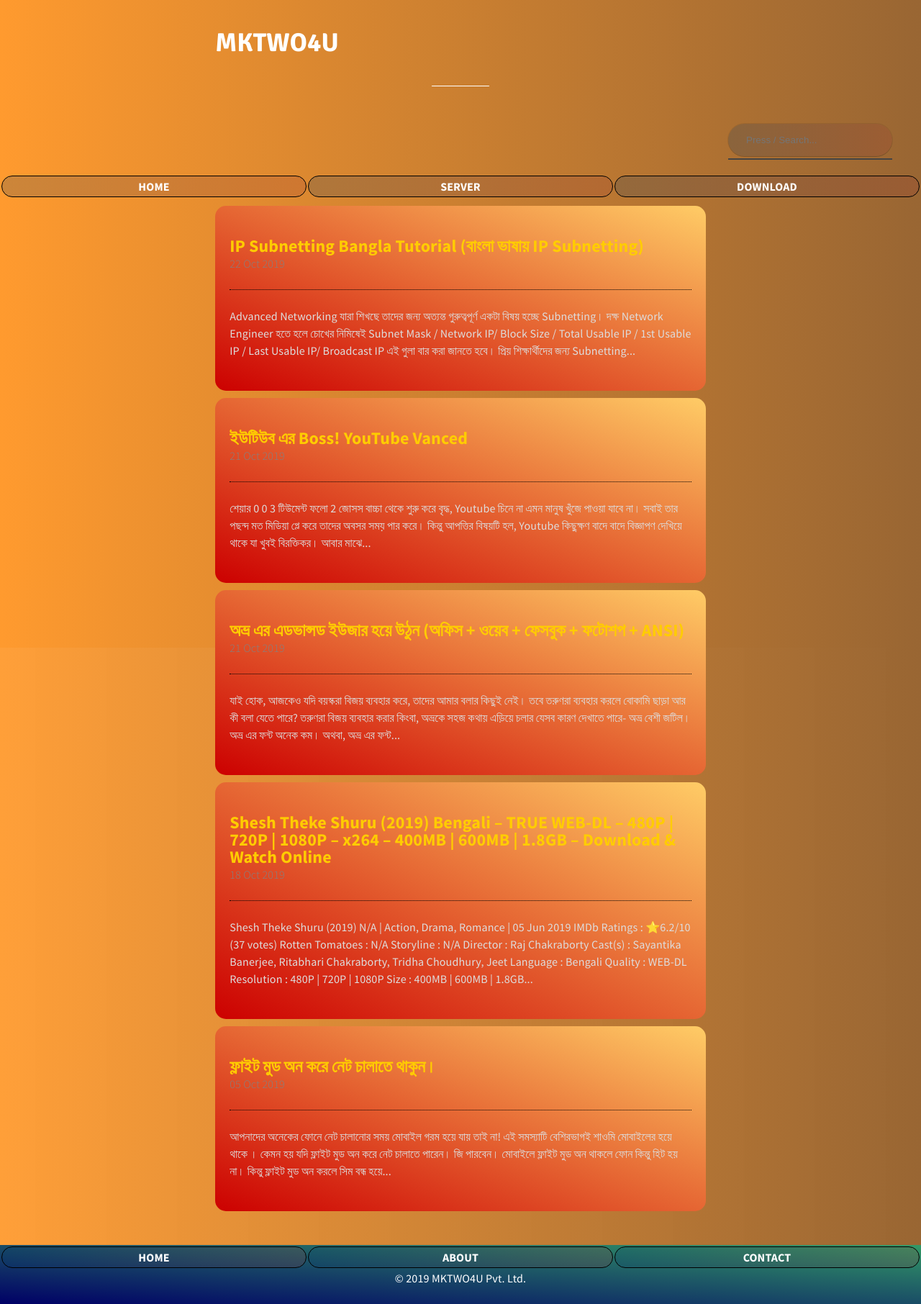
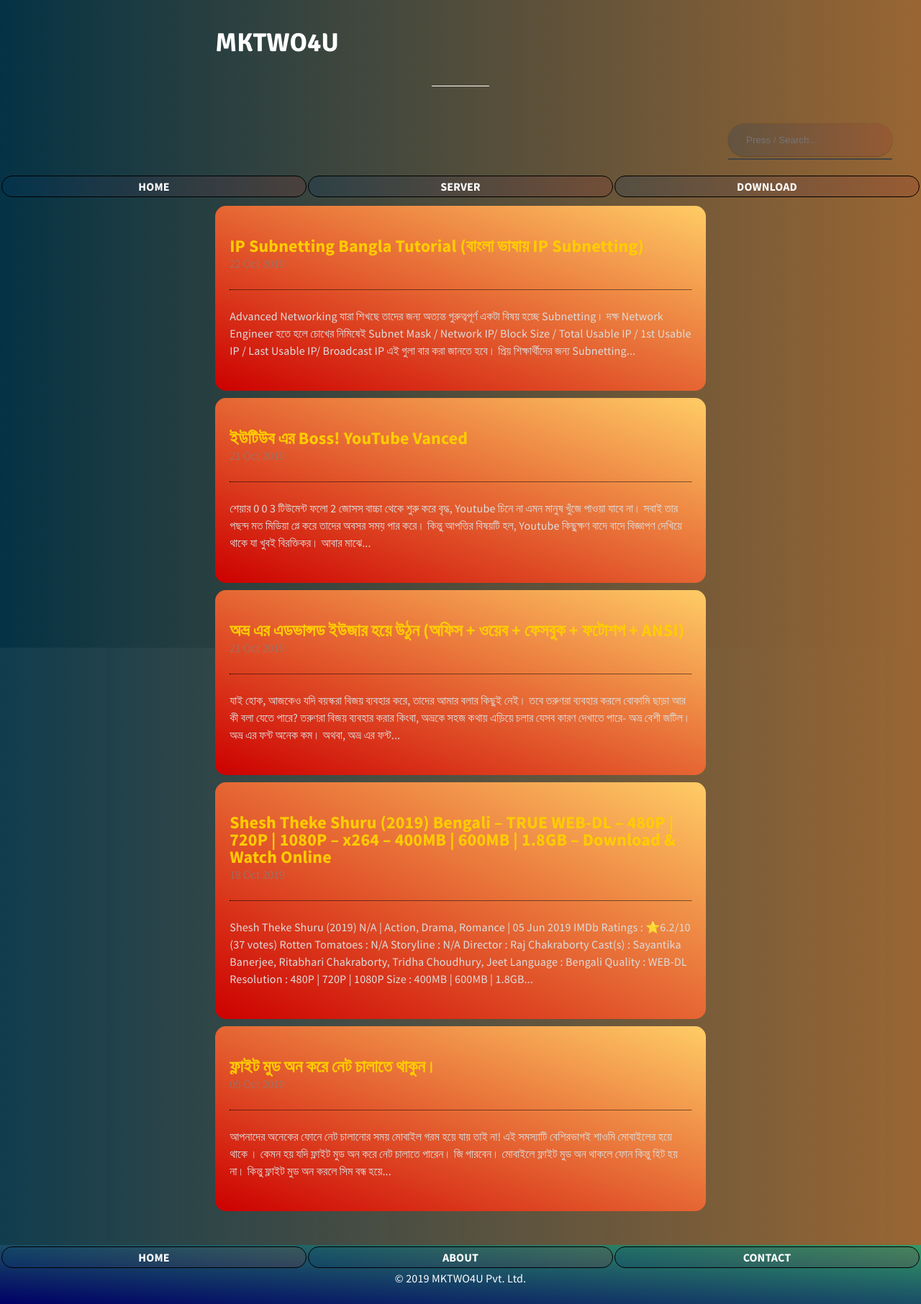
Before and after one commit to bdmilan/blog, a Jekyll site: the page built from index.html, in a window 1280 px wide. Shown: the whole page at 72% size. Built offline with Jekyll 4.4.1, drawn with Linux system fonts in a browser that asks for light colours; the list of posts is cut into pages by our own code.

Commit message:
Update layout.scss

```diff
--- a/_sass/layout.scss
+++ b/_sass/layout.scss
@@ -4,7 +4,7 @@
 html, body {
 	height: 100%;
 	min-width: auto;
-	background: linear-gradient(to left, #996633 0%, #ff9a2ef2 100%);
+	background: linear-gradient(to left, #996633 0%, #043244f2 100%);
 
 }
 
```
